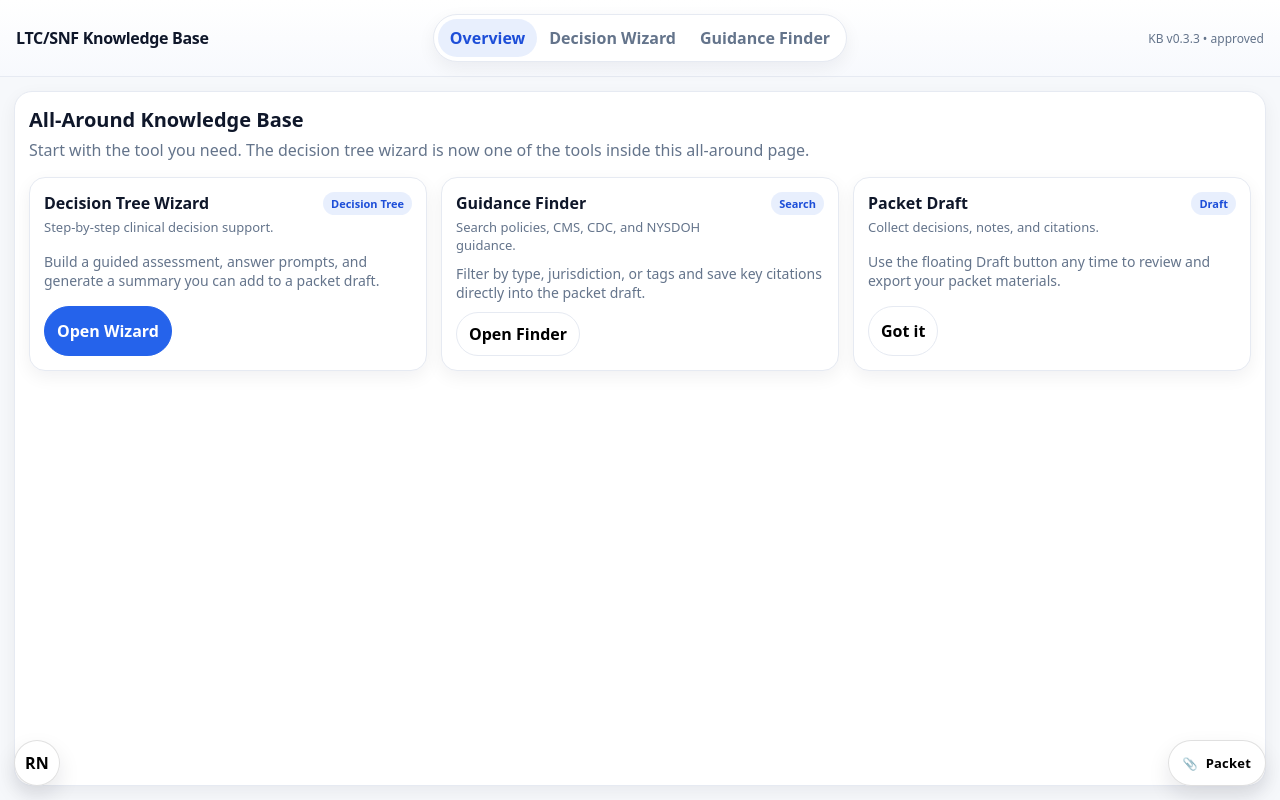
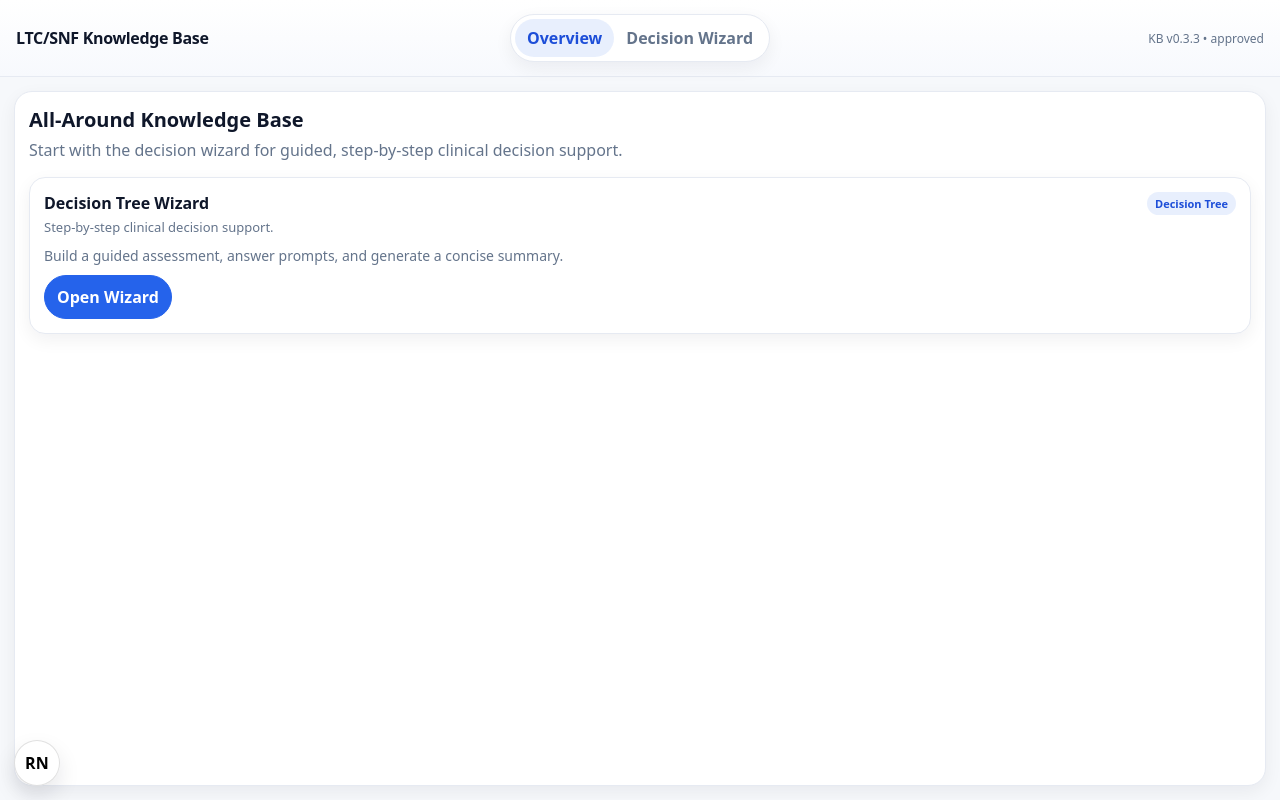
Before and after one commit to juanenguerra-cmd/kb-rn-thinker, a React (Vite) app: page / in a window 1280 px wide. Built offline with nearby package versions, Linux system fonts and the light colour scheme.

Commit message:
Remove guidance finder and packet draft tools

```diff
--- a/src/App.tsx
+++ b/src/App.tsx
@@ -3,17 +3,12 @@ import { loadKB } from "@/kb/loadKb";
 import { useAppStore } from "@/store/appStore";
 import { OverviewPanel } from "@/features/home/OverviewPanel";
 import { DecisionWizardTab } from "@/features/wizard/DecisionWizardTab";
-import { GuidanceFinderTab } from "@/features/finder/GuidanceFinderTab";
-import { PacketDraftFab } from "@/features/packet/PacketDraftFab";
-import { PacketDraftModal } from "@/features/packet/PacketDraftModal";
 import { ReleaseNotesButton } from "@/components/ReleaseNotesButton"; // ✅ ADD THIS
 
 export default function App() {
   const kb = useAppStore((s) => s.kb);
   const actions = useAppStore((s) => s.actions);
   const activeTab = useAppStore((s) => s.activeTab);
-  const [packetOpen, setPacketOpen] = React.useState(false);
-
   React.useEffect(() => {
     loadKB().then(actions.loadKb).catch(console.error);
   }, [actions]);
@@ -37,12 +32,6 @@ export default function App() {
             >
               Decision Wizard
             </button>
-            <button
-              className={`kbTab ${activeTab === "finder" ? "kbTabActive" : ""}`}
-              onClick={() => actions.setTab("finder")}
-            >
-              Guidance Finder
-            </button>
           </div>
 
           <div className="kbRight">
@@ -61,12 +50,8 @@ export default function App() {
         <div className="panel panelPad" style={{ minWidth: 0 }}>
           {activeTab === "home" ? <OverviewPanel /> : null}
           {activeTab === "wizard" ? <DecisionWizardTab /> : null}
-          {activeTab === "finder" ? <GuidanceFinderTab /> : null}
         </div>
       </div>
-
-      <PacketDraftFab onOpen={() => setPacketOpen(true)} />
-      <PacketDraftModal open={packetOpen} onClose={() => setPacketOpen(false)} />
 
       {/* ✅ ADD THIS (bottom-left fixed button + modal) */}
       <ReleaseNotesButton />
--- a/src/features/home/OverviewPanel.tsx
+++ b/src/features/home/OverviewPanel.tsx
@@ -8,7 +8,7 @@ export function OverviewPanel() {
       <div>
         <div style={{ fontWeight: 900, fontSize: 20 }}>All-Around Knowledge Base</div>
         <div style={{ color: "var(--muted)", marginTop: 6 }}>
-          Start with the tool you need. The decision tree wizard is now one of the tools inside this all-around page.
+          Start with the decision wizard for guided, step-by-step clinical decision support.
         </div>
       </div>
 
@@ -22,42 +22,10 @@ export function OverviewPanel() {
             <span className="toolBadge">Decision Tree</span>
           </div>
           <div className="toolCardBody">
-            Build a guided assessment, answer prompts, and generate a summary you can add to a packet draft.
+            Build a guided assessment, answer prompts, and generate a concise summary.
           </div>
           <div className="toolCardActions">
             <button className="btn btnPrimary" onClick={() => actions.setTab("wizard")}>Open Wizard</button>
-          </div>
-        </div>
-
-        <div className="toolCard">
-          <div className="toolCardHeader">
-            <div>
-              <div className="toolCardTitle">Guidance Finder</div>
-              <div className="toolCardSubtitle">Search policies, CMS, CDC, and NYSDOH guidance.</div>
-            </div>
-            <span className="toolBadge">Search</span>
-          </div>
-          <div className="toolCardBody">
-            Filter by type, jurisdiction, or tags and save key citations directly into the packet draft.
-          </div>
-          <div className="toolCardActions">
-            <button className="btn" onClick={() => actions.setTab("finder")}>Open Finder</button>
-          </div>
-        </div>
-
-        <div className="toolCard">
-          <div className="toolCardHeader">
-            <div>
-              <div className="toolCardTitle">Packet Draft</div>
-              <div className="toolCardSubtitle">Collect decisions, notes, and citations.</div>
-            </div>
-            <span className="toolBadge">Draft</span>
-          </div>
-          <div className="toolCardBody">
-            Use the floating Draft button any time to review and export your packet materials.
-          </div>
-          <div className="toolCardActions">
-            <button className="btn" onClick={() => window.scrollTo({ top: 0, behavior: "smooth" })}>Got it</button>
           </div>
         </div>
       </div>
```
